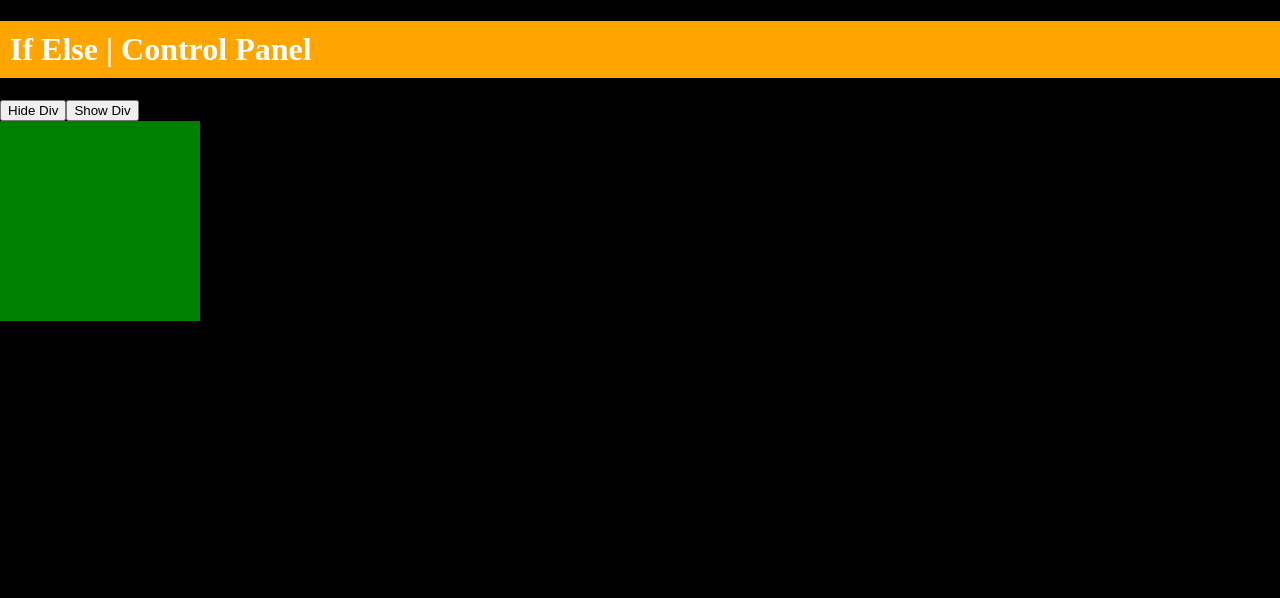
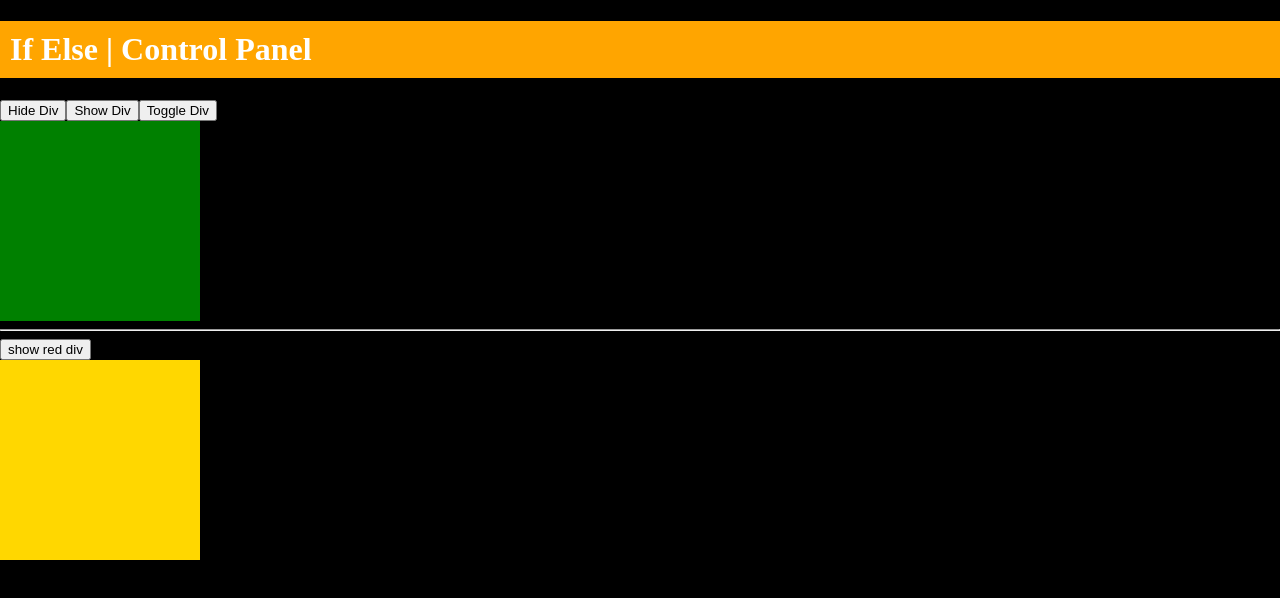
Before and after one commit to tarleomkar/angular-learnings, an Angular app in the folder angular-tut/: page / in a window 1280 px wide. Shown: the top 598 px of the page. Built offline with nearby package versions, Linux system fonts and the light colour scheme.

Commit message:
control flow statement | Hide-Show | Toggle

```diff
--- a/angular-tut/src/app/app.component.html
+++ b/angular-tut/src/app/app.component.html
@@ -8,7 +8,23 @@
 
 <button (click)="hide()">Hide Div</button>
 <button (click)="show()">Show Div</button>
+<button (click)="toggle()">Toggle Div</button>
 
 @if(display) {
     <div style="width: 200px; height: 200px; background-color: green;"></div>
 }
+
+<hr>
+
+<button (click)="toggleTwo()">{{
+    toggleDiv ? 'show red div' : 'show gold div'
+    }}</button>
+
+@if(toggleDiv) {
+    <div style="background-color: gold; width: 200px; height: 200px;">
+    </div>
+}
+@else {
+    <div style="background-color: red; width: 200px; height: 200px;">
+    </div>
+}
--- a/angular-tut/src/app/app.component.ts
+++ b/angular-tut/src/app/app.component.ts
@@ -14,6 +14,7 @@ import { HeaderComponent } from './components/header/header.component';
 export class AppComponent {
   display = true;
   x = 20;
+  toggleDiv = true
 
   hide() {
     this.display = false
@@ -22,4 +23,12 @@ export class AppComponent {
   show() {
     this.display = true
   }
+
+  toggle() {
+    this.display = !this.display
+  }
+
+  toggleTwo() {
+    this.toggleDiv = !this.toggleDiv
+  }
 }
```
